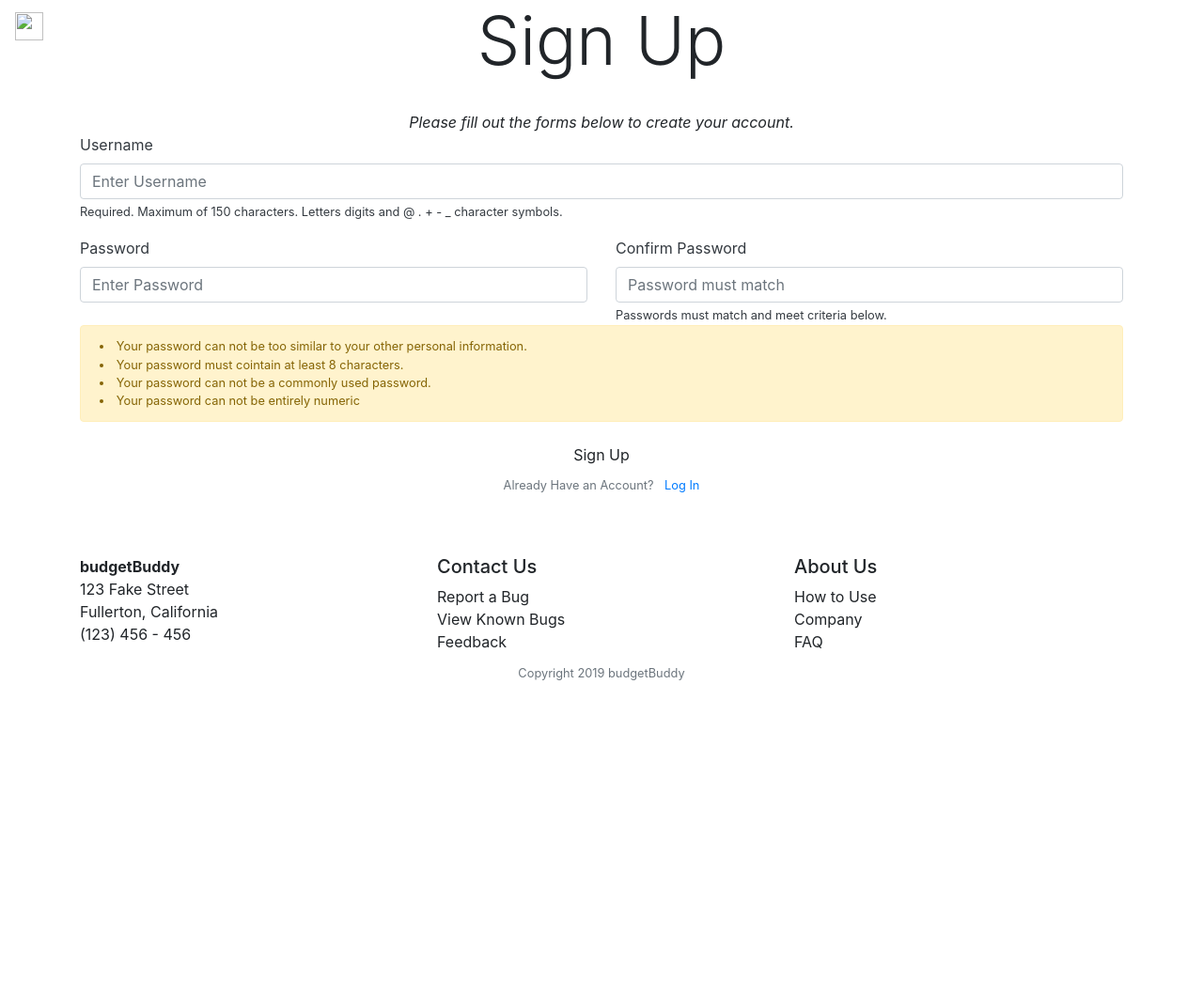
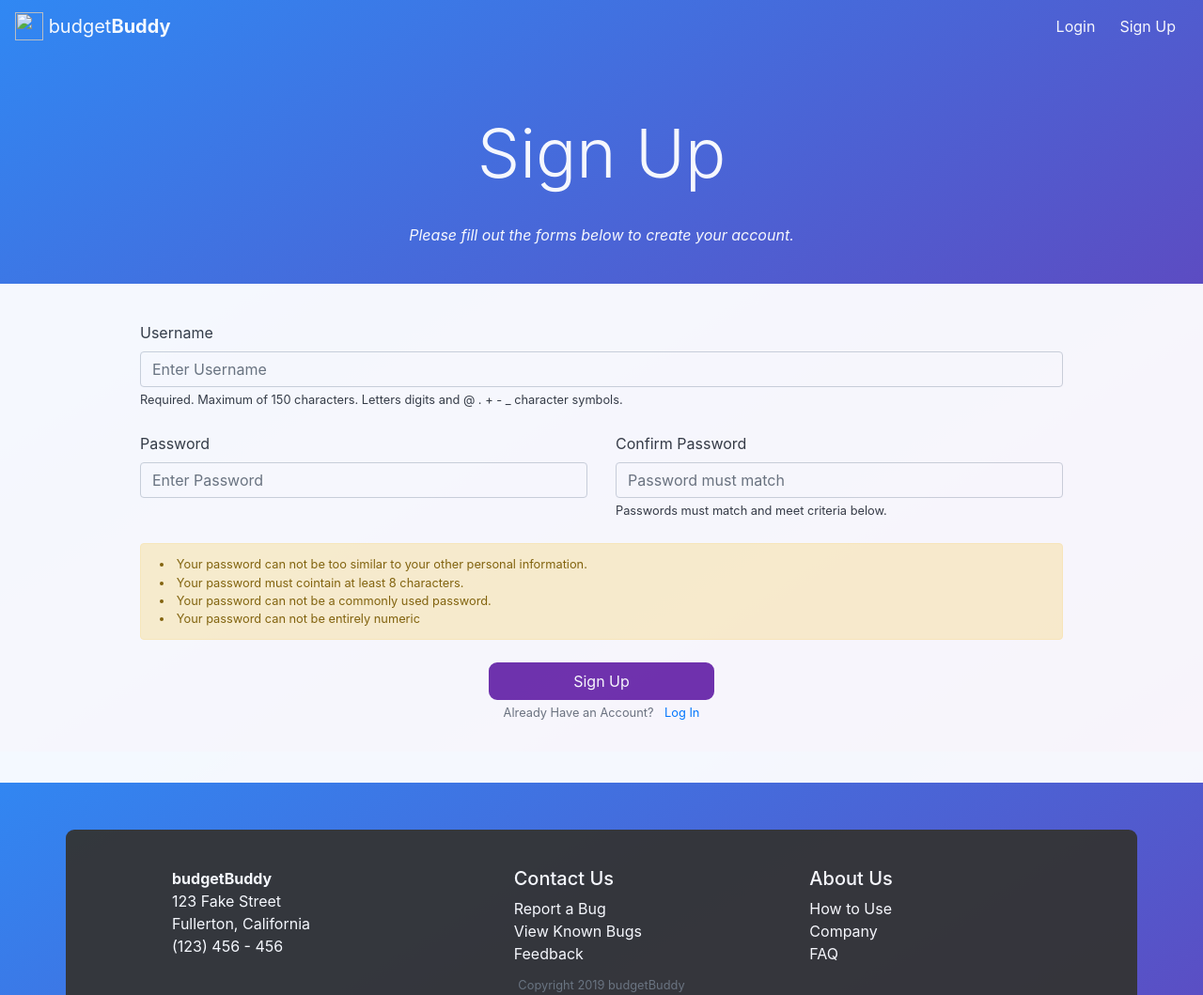
Before and after one commit to n-badillo/SoftwareTestingProject, a Django app: template budgetproject/budgetproject/users/templates/users/register.html in a window 1280 px wide. Shown: the whole page at 94% size. Before the commit the page ends 724 px from the top, so only its background shows below. Run offline with Django 3.2, Linux system fonts and the light colour scheme; the template is opened without the code that fills it, so the values that code supplies are empty; some libraries are stand-ins or nearby versions.

Commit message:
Update styles.css
added css to remove inline styling

```diff
--- a/budgetproject/budgetproject/budget/static/css/styles.css
+++ b/budgetproject/budgetproject/budget/static/css/styles.css
@@ -1,13 +1,78 @@
 /*  General CSS for Body*/
-.box{
+body{
     background: linear-gradient(to top left, #7031AC 0%, #3088F3 100%);
     color: white;
     opacity: 0.95;
     background-attachment: fixed;
 }
 
+footer {
+    color: #fff;
+    margin-top: 50px;
+    border-radius: 9px 9px 0 0 ;
+    background: #343434;
+    left: 20vw;
+  }
+
+.welcome-display{
+    padding:  10vh 0 10vh 0;
+}
+
+.dashboard-display{
+    color: white;
+    padding-top: 80px;
+    margin-left: 23vw;
+    margin-right: 23vw;
+    margin-top: 5vh;
+    margin-bottom: 5vh;
+}
+
+.heading-display{
+    color: white;
+    padding-top: 80px;
+    margin-left: 20vw;
+    margin-right: 20vw;
+    margin-top: 5vh;
+    margin-bottom: 5vh;
+}
+
+#global-nav {
+    position: fixed;
+    top: 0;
+    z-index: 9999;
+    width: 100%;
+    color: #fff;
+  }
+
+.scrolled-nav{
+    background: white;
+    color: #3088F3;
+}
+
+
+.form-format{
+    width: 30vh;
+    position: float;
+}
+
+.counter {
+    width: 20px;
+    height: 20px;
+    background: black;
+    color: #fff;
+    position: fixed;
+    top: 120px;
+    right: 0;
+  }
+
+p{
+    padding: 10px;
+}
+
+
+
 .rounded{
-    border-radius: 7px;
+    border-radius: 9px;
 }
 
 ul{
@@ -15,25 +80,122 @@
     list-style: none;
 }
 
+.padding-top-5-v{
+    padding-top: 5vh;
+}
+
+.padding-top-10-v{
+    padding-top: 10vh;
+}
+
+.padding-vert-5-v{
+    padding-top: 5vh;
+    padding-bottom: 5vh;
+}
+
+
+.padding-vert-15-v{
+    padding-top: 15vh;
+    padding-bottom: 15vh;
+}
+
+.padding-horiz-20-v{
+    padding-left: 20vw;
+    padding-right: 20vw;
+}
+
+.padding-horiz-10-v{
+    padding-left: 10vw;
+    padding-right: 10vw;
+}
+
+.padding-horiz-5-v{
+    padding-left: 5vw;
+    padding-right: 5vw;
+}
+
+.margin-horiz-20-v{
+    margin-left: 20vw;
+    margin-right: 20vw;
+}
+
+.margin-horiz-10-v{
+    margin-left: 10vw;
+    margin-right: 10vw;
+}
+
+.margin-top-20-v{
+    margin-top: 20vh;
+}
+
+.margin-top-15-v{
+    margin-top: 15vh;
+}
+
+.margin-top-5-v{
+    margin-top: 5vh;
+}
+
+
+.margin-vert-3-v{
+    margin-top: 3vh;
+    margin-bottom: 3vh;
+}
+
+.margin-all-1-v{
+    margin: .5h .5vw .5vh .5vw;
+}
+
+.padding-vert-3-v{
+    padding-top: 3vh;
+    padding-bottom: 3vh;
+}
+
+.user{
+    font-size: 60px;
+    image-orientation: 45deg;
+    border-radius: 360px;
+    width: 120px;
+    height: 120px;
+}
+
+.project-list{
+    margin-top: 10px;
+    margin-bottom: 10px;
+    box-shadow: 0 0 5px 2px rgba(0,0,0,0.1);
+}
+
+.project-list-items{
+    padding-top: 15px;
+    padding-bottom: 15px;
+    margin-right: 5px;
+}
+
+.display-alert{
+    font-size:2.5rem;
+    padding: 10px;
+}
+
+.card{
+    border-width: 0px;
+}
 
 /***** TEXT COLORS *****/
-.txt-dark{
-    color: #343434;
+.txt-dark{ color: #343434;  }
+.txt-body{ color: #767676;  }
+.txt-d-blue{ color: #60A8F7;    }
+.txt-l-blue{ color: #93C3F8;    }
+.txt-danger{ color: red;   }
+.txt-warning{ color: #FFC600;   }
+.txt-success{ color: green;   }
+.txt-overbudget{ color: #bb0025;   }
+
+
+/***** BUTTON STYLES *****/
+.btn-close:hover{
+    color: red;
 }
 
-.txt-body{
-    color: #767676;
-}
-
-.txt-h1{
-    color: #60A8F7;
-}
-
-.txt-h2{
-    color: #93C3F8;
-}
-
-/***** BUTTON STYLES *****/
 .btn-outline-blue{
     border-width: 2px;
     border-color: #3088F3;
@@ -48,6 +210,13 @@
 background: #3088F3;
 }
 
+.btn-lg-20{
+    width: 20vh;
+}
+
+.btn-lg-30{
+    width: 30vh;
+}
 
 .btn-b{
     background: #3088F3;
@@ -66,7 +235,7 @@
 }
 
 
-.btn-outline-purple{
+.btn-outline-p{
     border-width: 2px;
     border-color: #7031AC;
     border-style: solid;
@@ -75,45 +244,23 @@
     font-weight: none;
 }
 
-.btn-outline-purple:hover{
+.btn-outline-p:hover{
 color: white;
 background: #7031AC;
 }
 
-/***** SCRIPTS FOR ICONS *****/
-@font-face {
-    font-family: 'Material Icons';
-    font-style: normal;
-    font-weight: 400;
-    src: url(https://example.com/MaterialIcons-Regular.eot); /* For IE6-8 */
-    src: local('Material Icons'),
-      local('MaterialIcons-Regular'),
-      url(https://example.com/MaterialIcons-Regular.woff2) format('woff2'),
-      url(https://example.com/MaterialIcons-Regular.woff) format('woff'),
-      url(https://example.com/MaterialIcons-Regular.ttf) format('truetype');
-  }
+.btn-p{
+    background: #7031AC;
+    border-style: solid;
+    border-width: 2px;
+    border-color: #7031AC;
+    border-radius: 9px;
+    color: white;
+    font-weight: none;
+}
 
-  .material-icons {
-    font-family: 'Material Icons';
-    font-weight: normal;
-    font-style: normal;
-    font-size: 24px;  /* Preferred icon size */
-    display: inline-block;
-    line-height: 1;
-    text-transform: none;
-    letter-spacing: normal;
-    word-wrap: normal;
-    white-space: nowrap;
-    direction: ltr;
-
-    /* Support for all WebKit browsers. */
-    -webkit-font-smoothing: antialiased;
-    /* Support for Safari and Chrome. */
-    text-rendering: optimizeLegibility;
-
-    /* Support for Firefox. */
-    -moz-osx-font-smoothing: grayscale;
-
-    /* Support for IE. */
-    font-feature-settings: 'liga';
-  }
+.btn-p:hover{
+background: #5d2394;
+border-color: #5d2394;
+color: white;
+}
```
